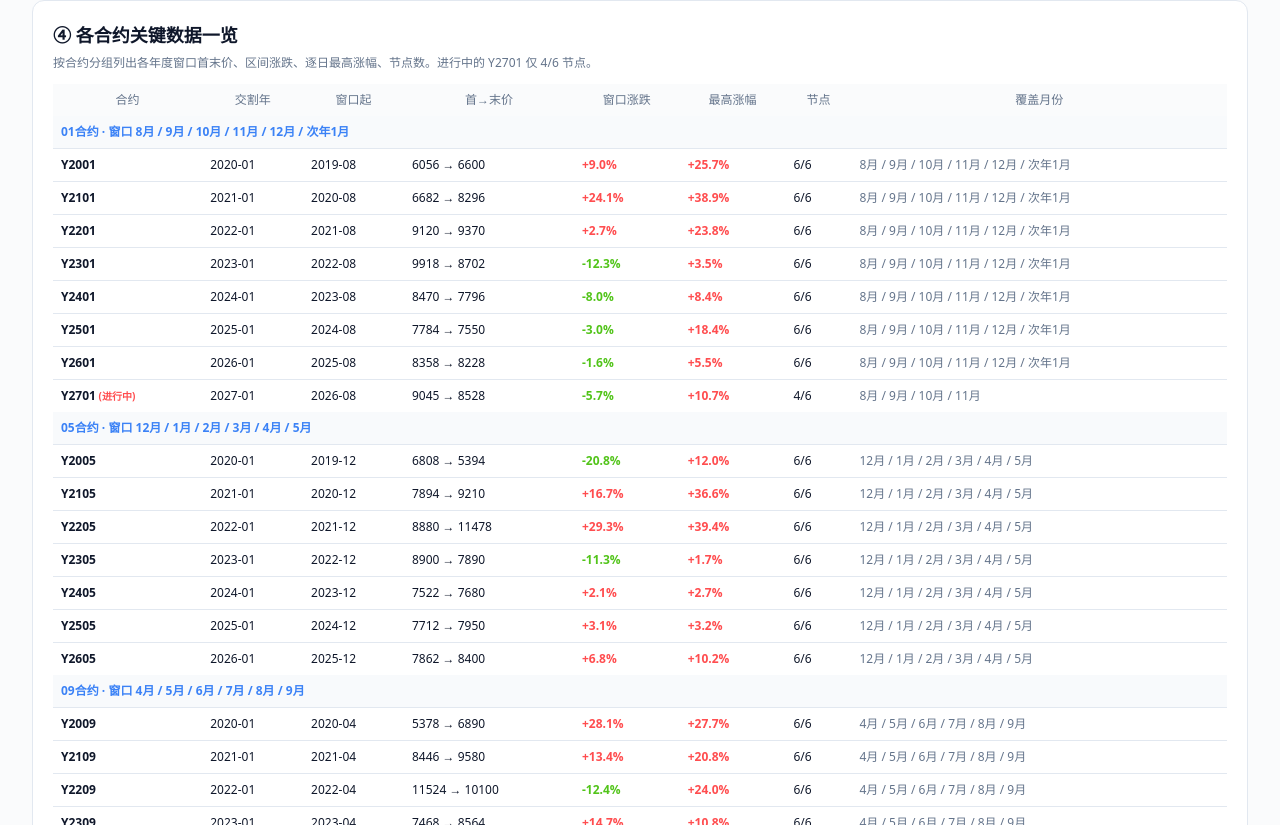
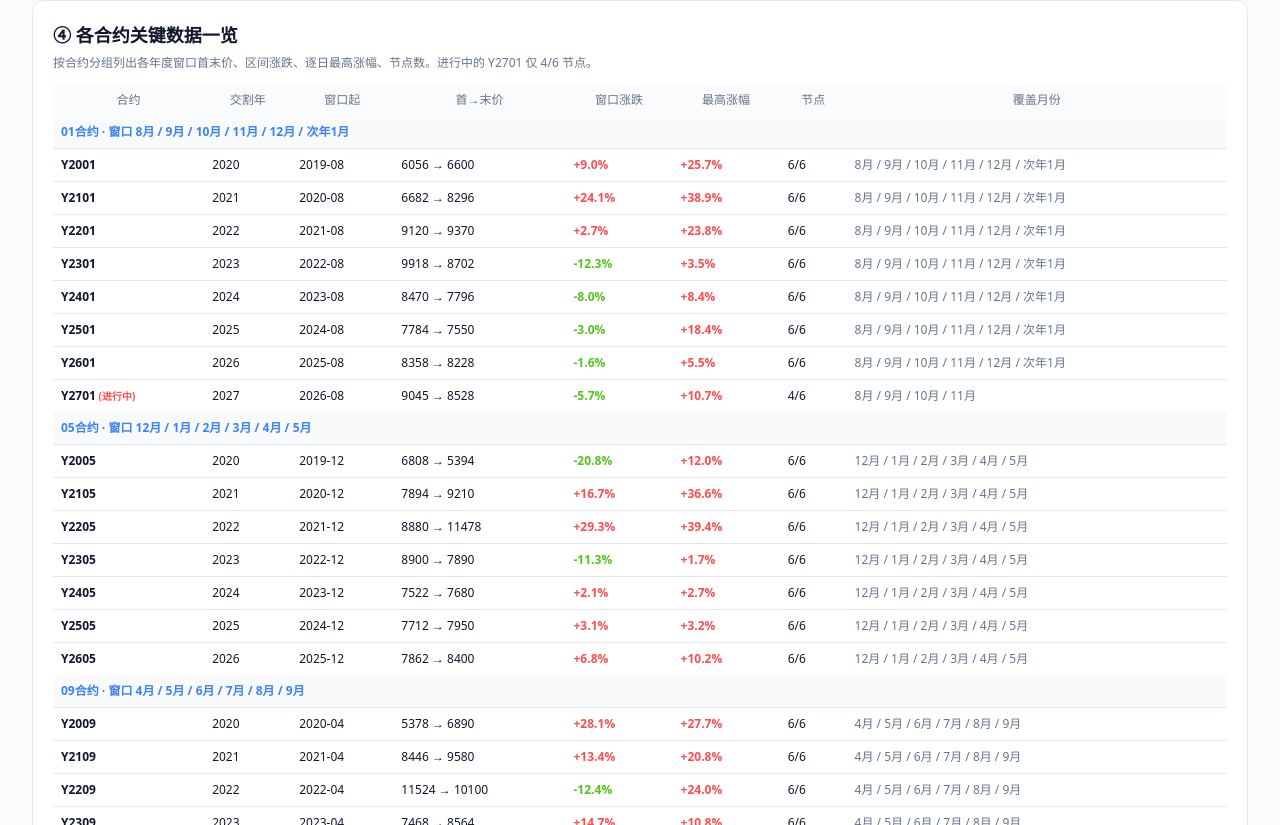
Before and after one commit to ccyang34/dataview, a Next.js app: page /analysis/soybean-oil-y01 in a window 1280 px wide. Shown: the part 2095-2920 px from the top of the page. Built offline with nearby package versions, Linux system fonts and the light colour scheme.

Commit message:
明细表交割年列去掉硬编码 -01 后缀，仅显示年份（05/09合约同时修正）

```diff
--- a/src/components/charts/SoybeanOilCharts.tsx
+++ b/src/components/charts/SoybeanOilCharts.tsx
@@ -297,7 +297,7 @@ export function SoybeanOilCharts({ data }: { data: SoybeanOilData }) {
                   {types[ct].series.map((s) => (
                     <tr key={s.symbol} className="border-t border-[var(--border)] hover:bg-[var(--card-hover)]">
                       <td className="p-2 text-left whitespace-nowrap font-bold">{s.symbol}{s.nodes < 6 && <span style={{ color: RED, fontSize: 10 }}> (进行中)</span>}</td>
-                      <td className="p-2 whitespace-nowrap">{s.deliver_year}-01</td>
+                      <td className="p-2 whitespace-nowrap">{s.deliver_year}</td>
                       <td className="p-2 whitespace-nowrap">{s.win_start?.slice(0, 7)}</td>
                       <td className="p-2 whitespace-nowrap">{Math.round(s.abs[0] ?? 0)} → {Math.round(s.abs[s.nodes - 1] ?? 0)}</td>
                       <td className="p-2 whitespace-nowrap font-semibold" style={{ color: s.win_pct >= 0 ? RED : GREEN }}>{s.win_pct > 0 ? "+" : ""}{s.win_pct.toFixed(1)}%</td>
```
